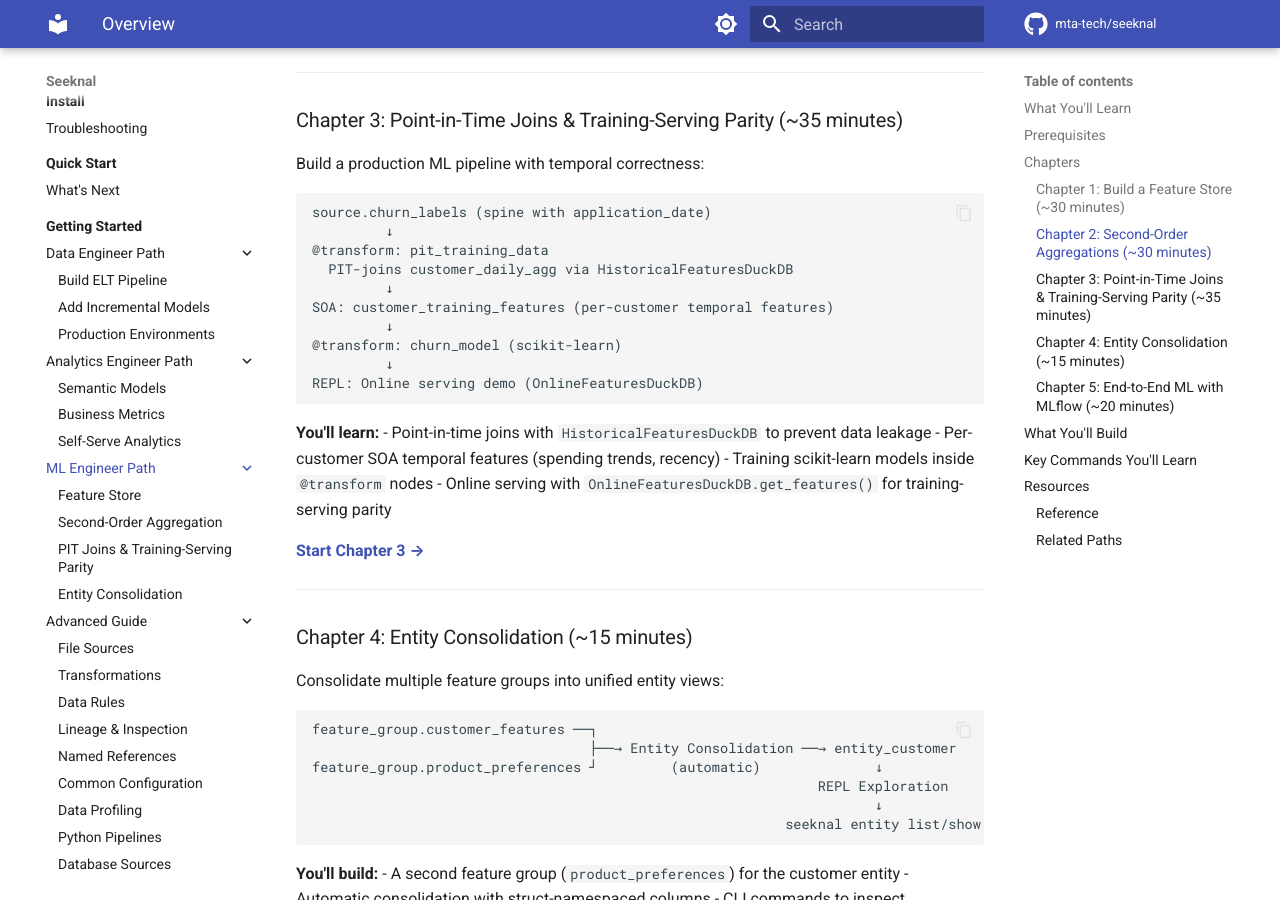
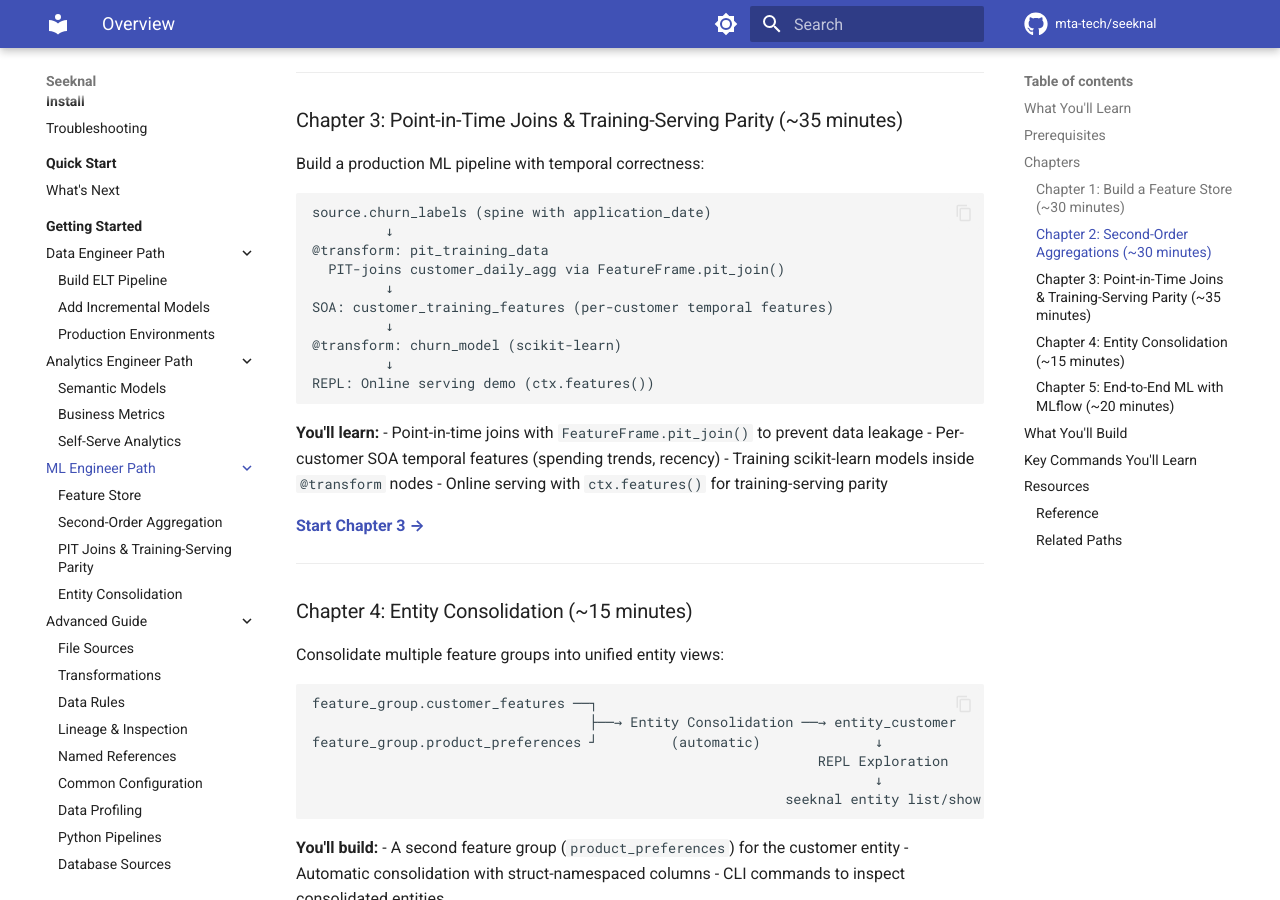
Before and after one commit to mta-tech/seeknal, an MkDocs documentation site: the page built from docs/getting-started/ml-engineer-path/index.md, in a window 1280 px wide and 900 px high, scrolled down 1762 px. Built offline with MkDocs 1.6.1 and Material for MkDocs 9.7.7, drawn with Linux system fonts in a browser that asks for light colours; comment, search, counter and statistics services are not loaded.

Commit message:
docs: fix Chapter 3 to use FeatureFrame API in ML Engineer Path index
- Replace HistoricalFeaturesDuckDB with FeatureFrame.pit_join()
- Replace OnlineFeaturesDuckDB.get_features() with ctx.features()
- Update diagram to show new API flow

Co-Authored-By: Claude Opus 4.6 <noreply@anthropic.com>

````diff
--- a/docs/getting-started/ml-engineer-path/index.md
+++ b/docs/getting-started/ml-engineer-path/index.md
@@ -78,20 +78,20 @@ Build a production ML pipeline with temporal correctness:
 source.churn_labels (spine with application_date)
          ↓
 @transform: pit_training_data
-  PIT-joins customer_daily_agg via HistoricalFeaturesDuckDB
+  PIT-joins customer_daily_agg via FeatureFrame.pit_join()
          ↓
 SOA: customer_training_features (per-customer temporal features)
          ↓
 @transform: churn_model (scikit-learn)
          ↓
-REPL: Online serving demo (OnlineFeaturesDuckDB)
+REPL: Online serving demo (ctx.features())
 ```
 
 **You'll learn:**
-- Point-in-time joins with `HistoricalFeaturesDuckDB` to prevent data leakage
+- Point-in-time joins with `FeatureFrame.pit_join()` to prevent data leakage
 - Per-customer SOA temporal features (spending trends, recency)
 - Training scikit-learn models inside `@transform` nodes
-- Online serving with `OnlineFeaturesDuckDB.get_features()` for training-serving parity
+- Online serving with `ctx.features()` for training-serving parity
 
 **[Start Chapter 3 →](3-training-serving-parity.md)**
 
````
